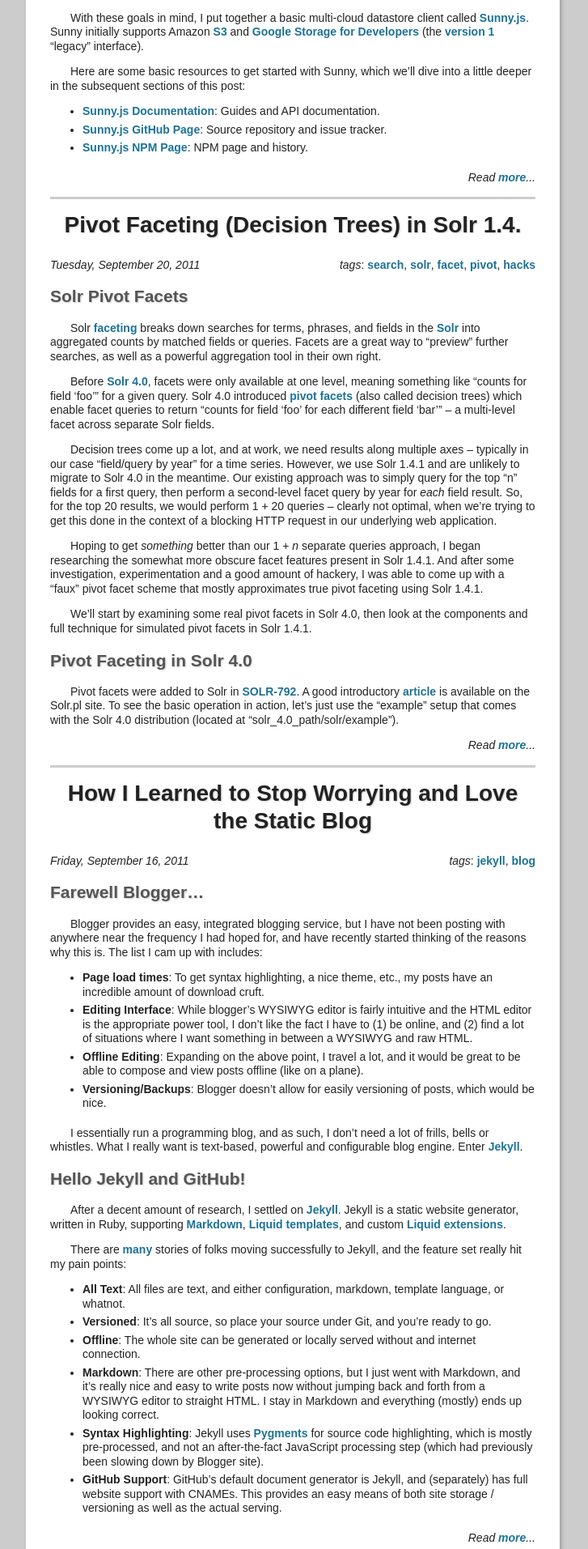
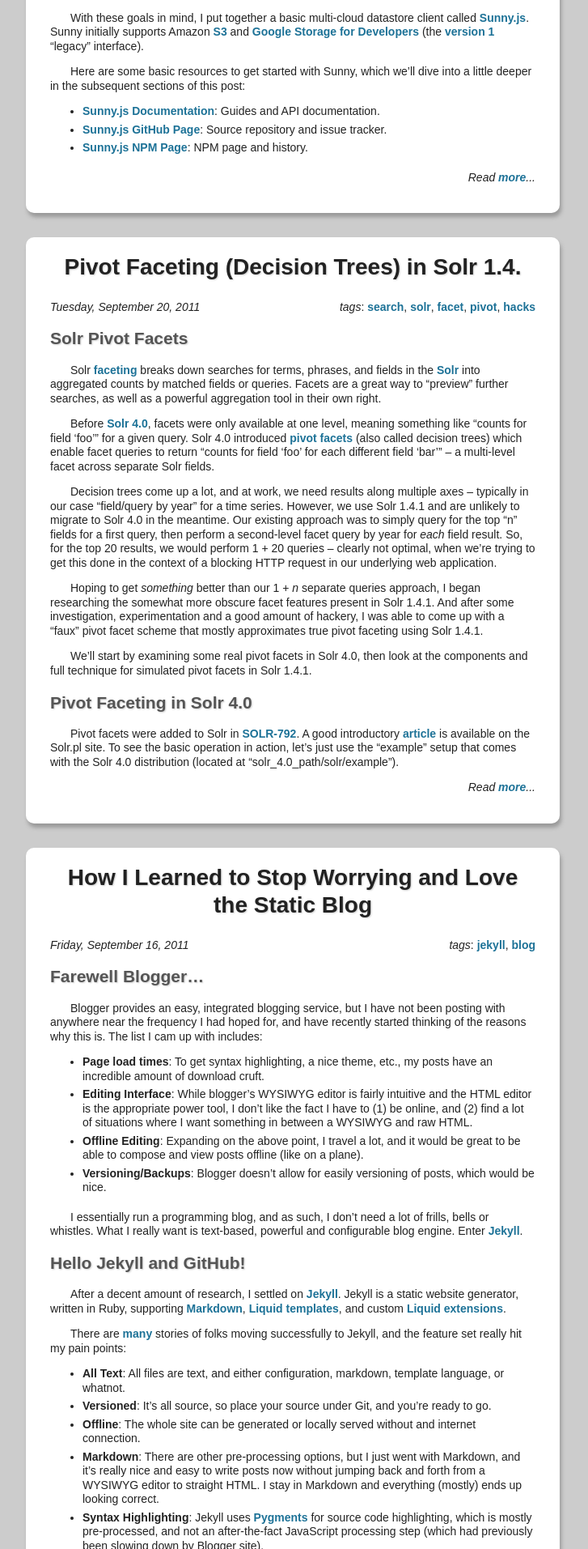
Before and after one commit to ryan-roemer/loose-bits, a Jekyll site: the page built from index.md, in a window 1280 px wide. Shown: the part 684-2597 px from the top of the page at 81% size, without its empty margins (278-1005 px from the left). Built offline with Jekyll 4.4.1, drawn with Linux system fonts in a browser that asks for light colours; Markdown is read by kramdown in place of the engine named in the settings.

Commit message:
Style: Switch to individual inner boxes for post excerpts in index, and split post/sharing sections in posts.

```diff
--- a/_layouts/default.html
+++ b/_layouts/default.html
@@ -92,9 +92,7 @@
     </div>
 
     <div id="main" role="main">
-      <div class="inner">
-        {{ content }}
-      </div>
+      {{ content }}
     </div>
 
     <!-- Footer -->
--- a/_layouts/post.html
+++ b/_layouts/post.html
@@ -4,11 +4,15 @@
 {% assign post = page %}
 
 <!-- Post -->
+<div class="inner">
 <div id="post" class="post">
   {% include post_header.html %}
   {{ content }}
 </div>
+</div>
 
+<!-- Sharing -->
+<div class="inner">
 <div id="share" class="clearfix">
   <!-- Twitter -->
   <a href="http://twitter.com/share" class="twitter-share-button"
@@ -82,3 +86,5 @@
 </script>
 <noscript>Please enable JavaScript to view the <a href="http://disqus.com/?ref_noscript">comments powered by Disqus.</a></noscript>
 <a href="http://disqus.com" class="dsq-brlink">blog comments powered by <span class="logo-disqus">Disqus</span></a>
+
+</div>
--- a/_styl/default.styl
+++ b/_styl/default.styl
@@ -282,7 +282,6 @@
 
 .post
   width: page-width
-  border-bottom: 3px solid page-background
   margin-bottom: 15px
 
   .more
--- a/index.md
+++ b/index.md
@@ -4,6 +4,7 @@
 ---
 
 {% for post in site.posts limit:5 %}
+<div class="inner">
   <div class="post">
     {% include post_header.html %}
     <div class="excerpt">
@@ -13,4 +14,5 @@
       Read <a href="{{ post.url }}">more</a>...
     </div>
   </div>
+</div>
 {% endfor %}
--- a/media/css/default.css
+++ b/media/css/default.css
@@ -45,7 +45,7 @@
 #date{float:left}
 #tags{float:right;width:250px;text-align:right}
 #date,#tags span.section{font-style:italic}
-.post{width:600px;border-bottom:3px solid #ccc;margin-bottom:15px;}
+.post{width:600px;margin-bottom:15px;}
 .post .more{text-align:right;font-style:italic;margin-bottom:15px}
 .post p{text-indent:25px;line-height:125%}
 .post ul li{line-height:125%;padding-bottom:5px;}
```
Also changed, not shown: _layouts/page.html (+7 -5 lines).
